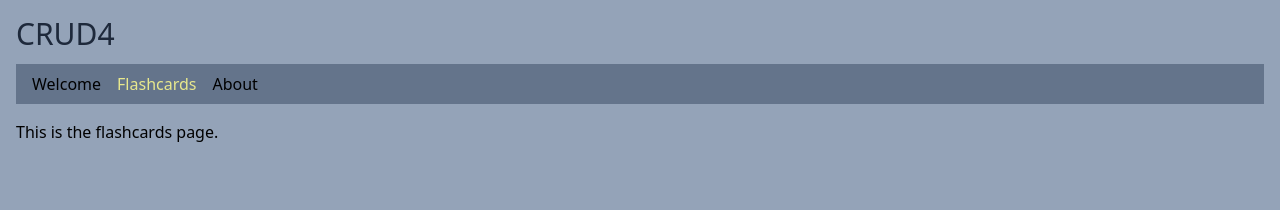
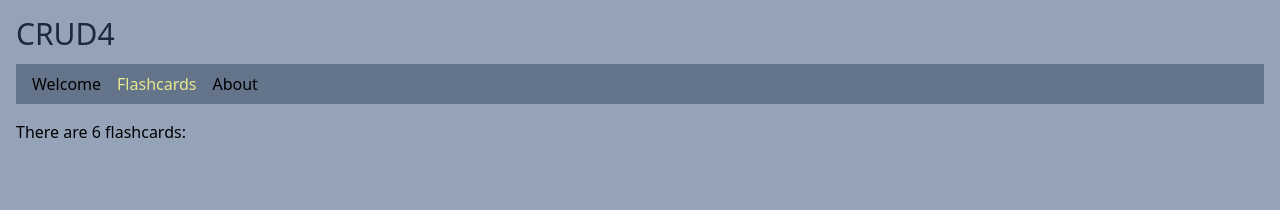
Before and after one commit to Ibrahimzene/CRUD4, a React (Vite) app: page /flashcards in a window 1280 px wide. Shown: the top 210 px of the page. Built offline with nearby package versions, Linux system fonts and the light colour scheme; no server answers.

Commit message:
Update flashcards display

```diff
--- a/src/pages/PageFlashcards.tsx
+++ b/src/pages/PageFlashcards.tsx
@@ -1,9 +1,10 @@
 import db from '../../backend/data/db.json';
 
-console.log(db);
+const flashcards = db.flashcards;
+
 export const PageFlashcards = () => {
 
 	return (
-		<p>This is the flashcards page.</p>
+		<p>There are {flashcards.length} flashcards:</p>
 	)
 }
```
